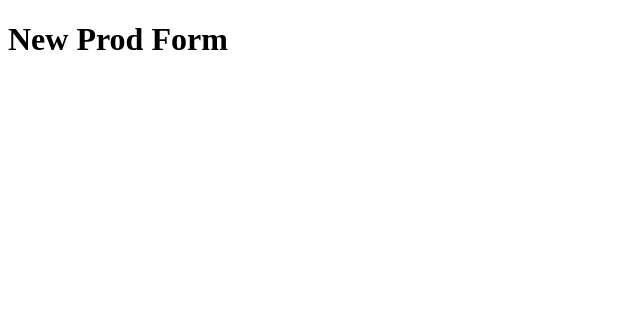
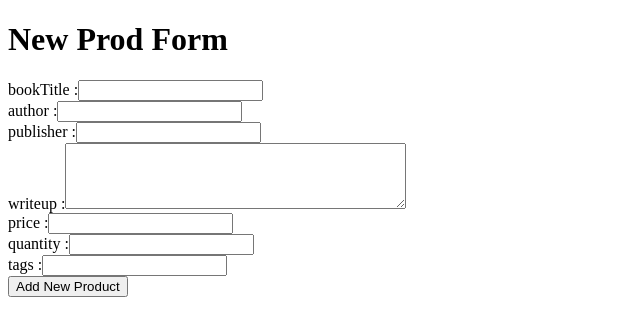
Before and after one commit to Marklimjr/photobook-shop, a React (Vite) app: page /admin/new in a window 1280 px wide. Shown: the top 336 px of the page, without its empty margins (0-640 px from the left). Built offline with nearby package versions, Linux system fonts and the light colour scheme.

Commit message:
New Product Form stubbed up

```diff
--- a/src/Components/NewProduct/NewProdForm.jsx
+++ b/src/Components/NewProduct/NewProdForm.jsx
@@ -1,9 +1,99 @@
 import React from 'react';
+import { useState } from "react"
 
 const NewProdForm = () => {
+
+    const [data,setData] = useState({
+        bookTitle: "",
+        author: "",
+        publisher: "",
+        writeUp: "",
+        price : Number,
+        quantity: Number,
+        tags: "",
+    })
+
+    function handleChange(evt){
+        setData({...data, [evt.target.name] : evt.target.value})
+    }
+
+    const handleAddProduct = async (evt) => {
+        evt.preventDefault();
+        alert("form submitted")
+    }
+
     return (
         <div>
             <h1> New Prod Form</h1>
+                <form>
+                    <label>
+                        bookTitle :
+                        <input
+                        type="text"
+                        name="bookTitle"
+                        onChange={handleChange}
+                        value={data.bookTitle}/>
+                    </label>
+                    <br></br>
+                    <label>
+                        author :
+                        <input
+                        type="text"
+                        name="author"
+                        onChange={handleChange}
+                        value={data.author}/>
+                    </label>
+                    <br></br>
+                    <label>
+                        publisher :
+                        <input
+                        type="text"
+                        name="publisher"
+                        onChange={handleChange}
+                        value={data.publisher}/>
+                    </label>
+                    <br></br>
+                    <label>
+                        writeup :
+                        <textarea
+                        cols={40}
+                        rows={4}
+                        type="text"
+                        name="writeup"
+                        onChange={handleChange}
+                        value={data.writeUp}/>
+                    </label>
+                    <br></br>
+                    <label>
+                        price :
+                        <input
+                        type="number"
+                        name="price"
+                        onChange={handleChange}
+                        value={data.price}/>
+                    </label>
+                    <br></br>
+                    <label>
+                        quantity :
+                        <input
+                        type="number"
+                        name="quantity"
+                        onChange={handleChange}
+                        value={data.quantity}/>
+                    </label>
+                    <br></br>
+                    <label>
+                        tags :
+                        <input
+                        type="text"
+                        name="tags"
+                        onChange={handleChange}
+                        value={data.tags}/>
+                    </label>
+                    <br></br>
+                    <button type="submit" onClick={handleAddProduct}>Add New Product</button>
+                </form>
+
         </div>
     );
 };
```
Also changed, not shown: src/Components/NewProduct/NewProductForm.css (added).
